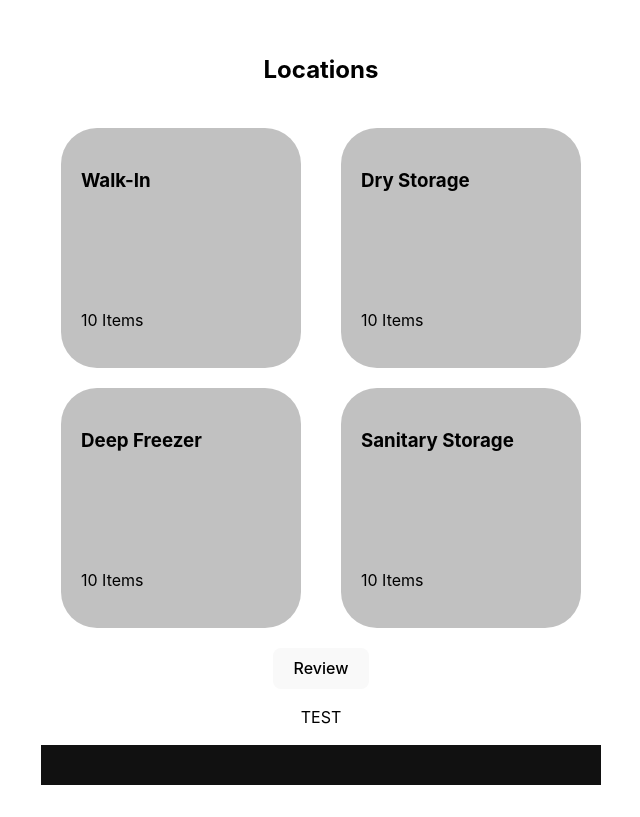
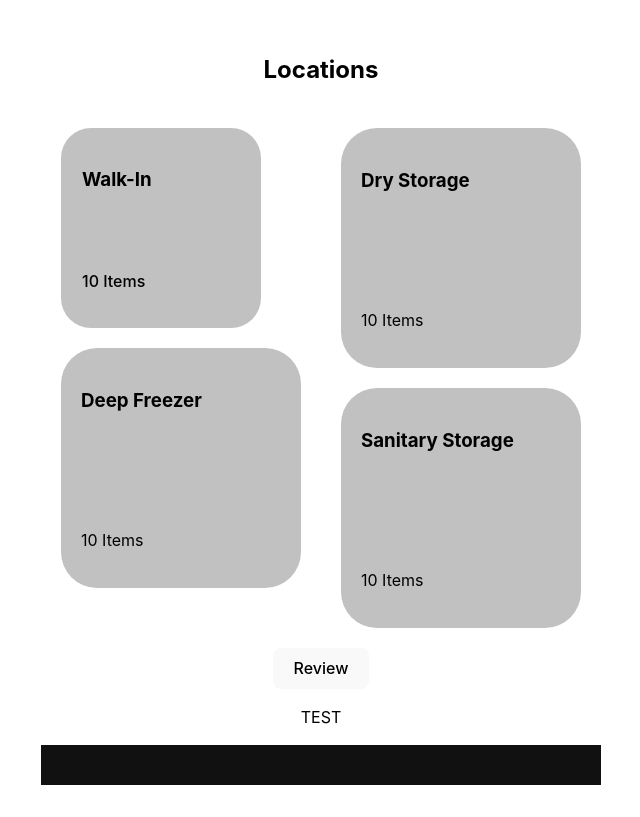
Before and after one commit to DesignerDeveloperDove/Zaiko_Inventory, a React (Vite) app in the folder Zaiko/: page /home in a window 1280 px wide. Shown: the whole page, without its empty margins (319-959 px from the left). Built offline with nearby package versions, Linux system fonts and the light colour scheme.

Commit message:
walk-in button

```diff
--- a/Zaiko/src/Pages/Home.jsx
+++ b/Zaiko/src/Pages/Home.jsx
@@ -1,16 +1,19 @@
 import React from "react";
 import Footer from "./Components/Footer";
 import DataInfo from "./Components/Data";
+import { Link } from "react-router";
 function Home(){
     return(
         <>
         <h2>Locations</h2>
         <div className="main column">
             <div className="row">
-                <div className="LocationBox">
+                <Link to={"/Walk-In"}>
+                <button className="LocationBox">
                     <h3>Walk-In</h3>
                     <p>10 Items</p>
-                    </div>
+                    </button>
+                    </Link>
                 <div className="LocationBox">
                     <h3>Deep Freezer</h3>
                     <p>10 Items</p>
```
